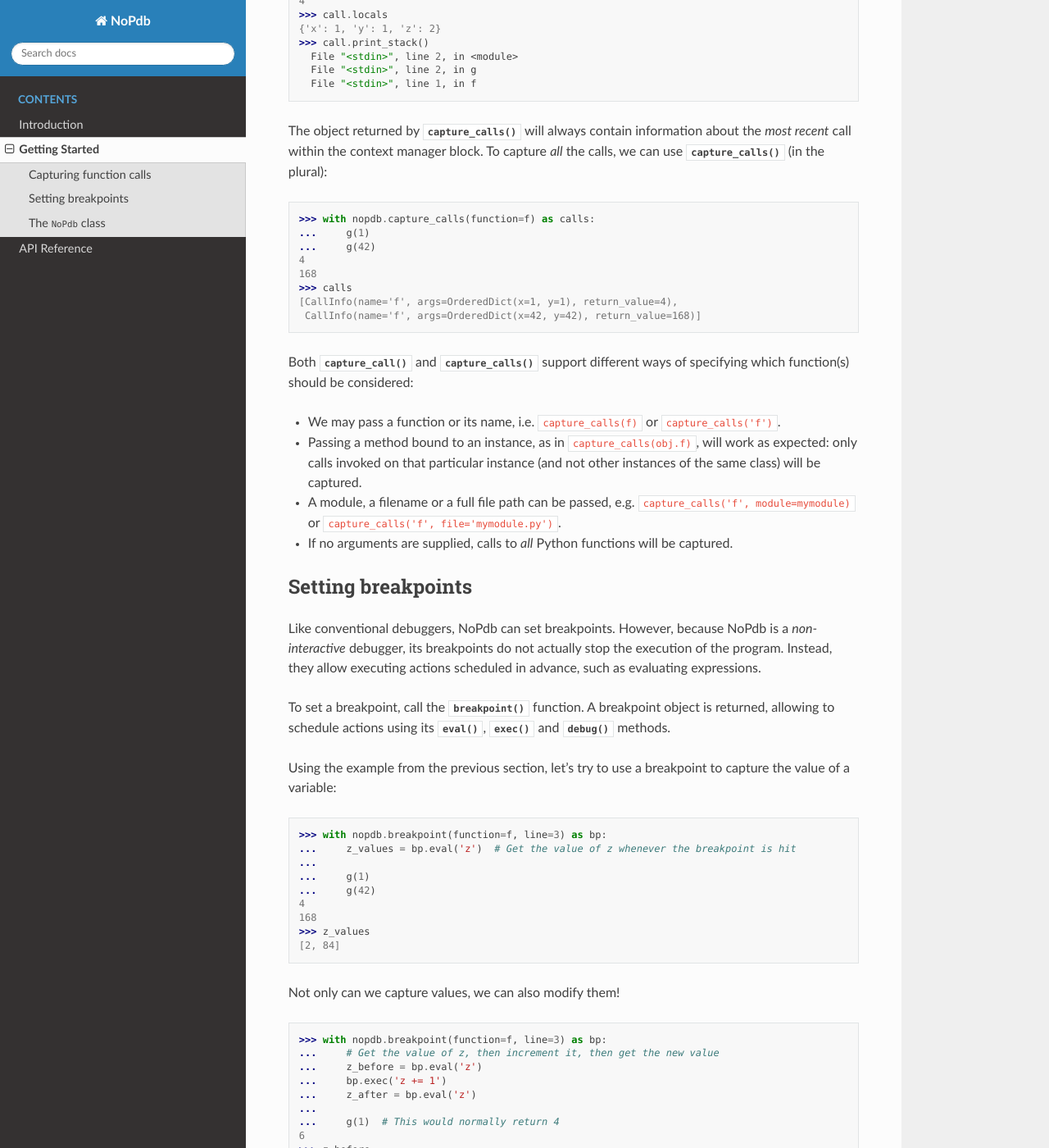
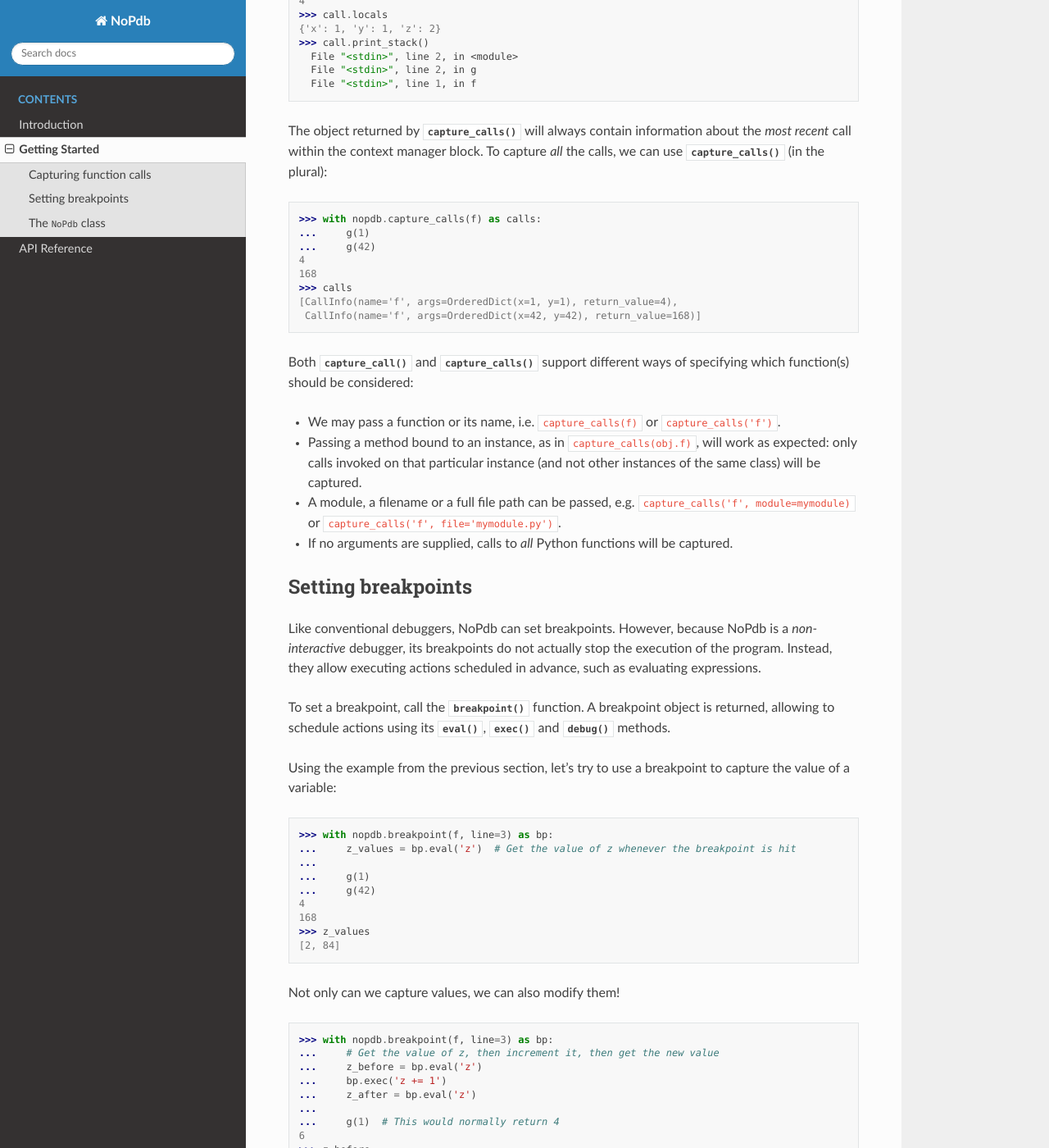
Before and after one commit to cifkao/nopdb, a Sphinx documentation site: the page built from docs/getting-started.rst, in a window 1280 px wide and 1400 px high, scrolled down 916 px. Shown: the whole window at 82% size. Built offline with Sphinx 7.4.7 and the Read the Docs theme 2.0.0, drawn with Linux system fonts in a browser that asks for light colours.

Commit message:
Remove argument name in docs

```diff
--- a/docs/getting-started.rst
+++ b/docs/getting-started.rst
@@ -64,7 +64,7 @@
 .. doctest::
     :options: +NORMALIZE_WHITESPACE
 
-    >>> with nopdb.capture_calls(function=f) as calls:
+    >>> with nopdb.capture_calls(f) as calls:
     ...     g(1)
     ...     g(42)
     4
@@ -106,7 +106,7 @@
 
 .. doctest::
 
-    >>> with nopdb.breakpoint(function=f, line=3) as bp:
+    >>> with nopdb.breakpoint(f, line=3) as bp:
     ...     z_values = bp.eval('z')  # Get the value of z whenever the breakpoint is hit
     ...
     ...     g(1)
@@ -120,7 +120,7 @@
 
 .. doctest::
 
-    >>> with nopdb.breakpoint(function=f, line=3) as bp:
+    >>> with nopdb.breakpoint(f, line=3) as bp:
     ...     # Get the value of z, then increment it, then get the new value
     ...     z_before = bp.eval('z')
     ...     bp.exec('z += 1')
@@ -149,7 +149,7 @@
     with nopdb.NoPdb():
         f_call = nopdb.capture_call(f)
         g_call = nopdb.capture_call(g)
-        z_val = nopdb.breakpoint(function=f, line=3).eval('z')
+        z_val = nopdb.breakpoint(f, line=3).eval('z')
 
         g(1)
 
@@ -170,7 +170,7 @@
     dbg = nopdb.NoPdb()
     f_call = dbg.capture_call(f)
     g_call = dbg.capture_call(g)
-    z_val = dbg.breakpoint(function=f, line=3).eval('z')
+    z_val = dbg.breakpoint(f, line=3).eval('z')
 
     dbg.start()
     g(1)
```
